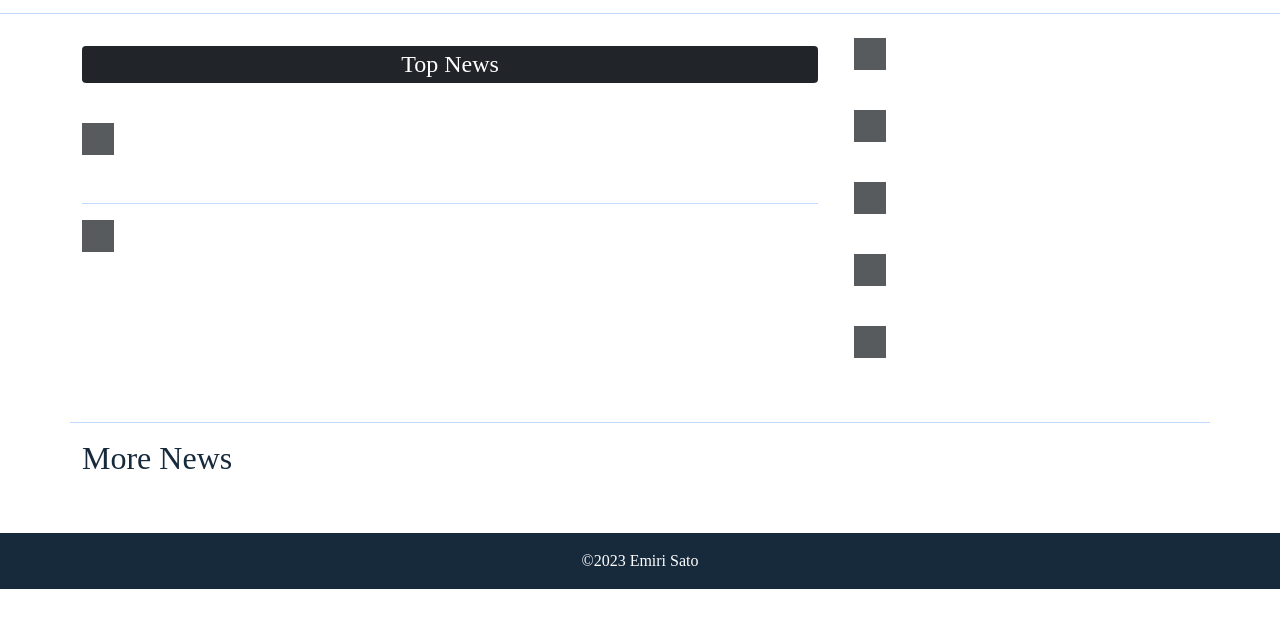
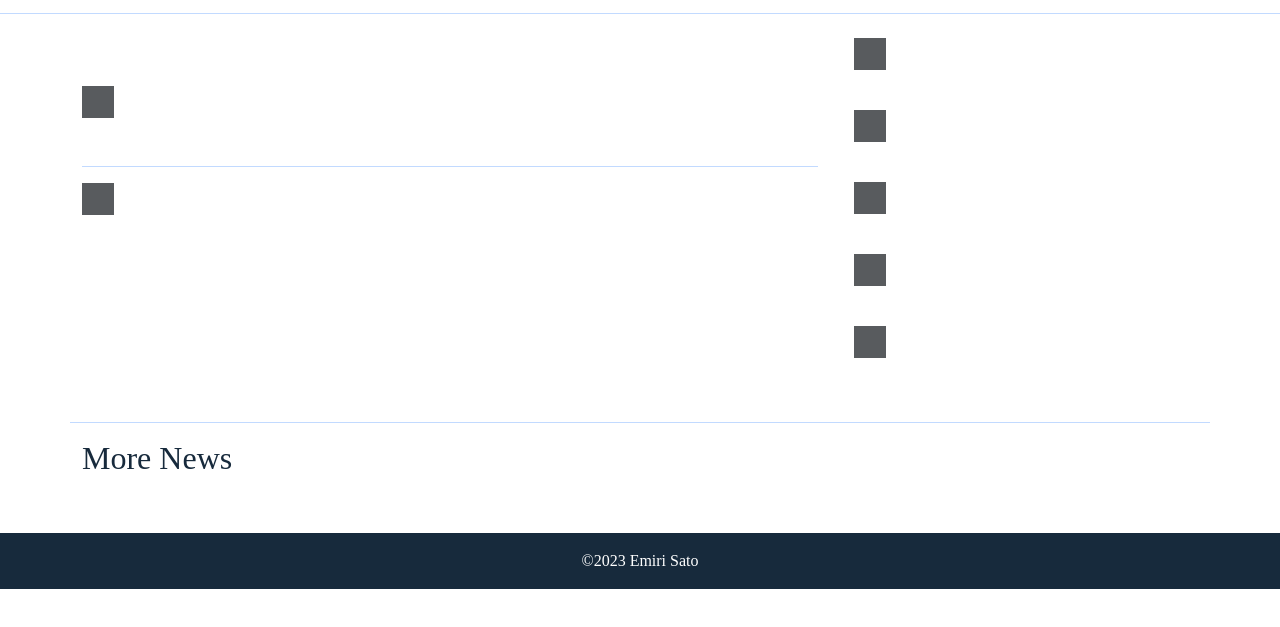
Before and after one commit to emirisato1003/NYT_Article, a plain HTML site: page index.html in a window 1280 px wide. Shown: the part 173-800 px from the top of the page. Drawn offline with nearby package versions, Linux system fonts and the light colour scheme; no server answers.

Commit message:
change html file name

```diff
--- a/nyt.html
+++ b/index.html
@@ -52,9 +52,6 @@
             <div class="row">
                 <div class="col-12 col-xl-8 mt-3">
                     <!-- top 2 articles -->
-
-                    <h4 class="text-bg-dark text-center rounded-1 p-1">Top News</h4>
-
                     <div class="article-0 my-5">
                         <div class="img-container">
                             <img src="" alt="" id="img-0" class="img-fluid main">
```
